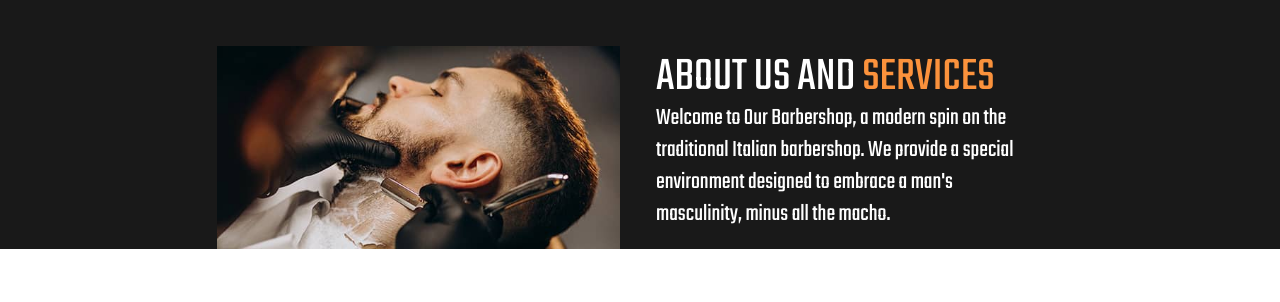
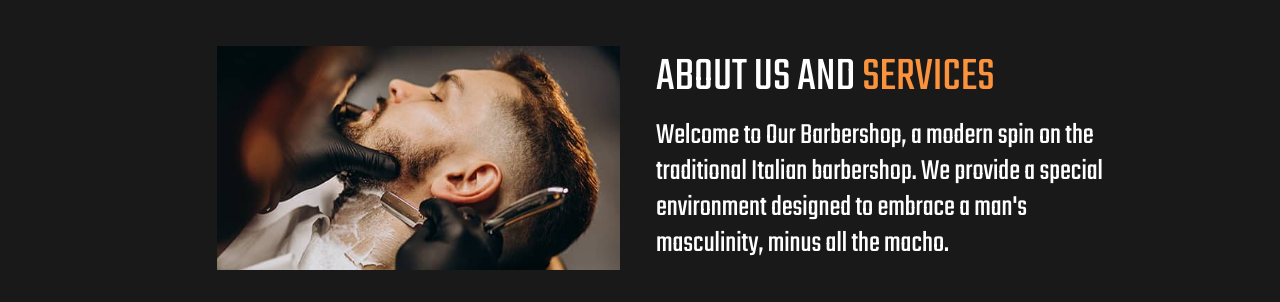
Before and after one commit to iKynz/barber-page, a website: page src/index.html in a window 1280 px wide. Shown: the part 762-1064 px from the top of the page. Before the commit the page ends 1011 px from the top, so only its background shows below. Drawn offline with nearby package versions, Linux system fonts and the light colour scheme.

Commit message:
Alteração no texto da primeira section e mudanças no mobile

```diff
--- a/src/index.html
+++ b/src/index.html
@@ -56,13 +56,13 @@
 
     <!-- Section 1 -->
     <section class="bg-black/90">
-        <div class="flex flex-col md:flex-row justify-center">
+        <div class="flex flex-col md:flex-row justify-center pb-8">
             <div class="mt-12 px-4 flex flex-1 justify-center md:justify-end">
                 <img src="./img/section_1.jpg" alt="barba" class="w-screen lg:w-2/3">
             </div>
             <div class="flex flex-1 flex-col text-white text-center md:text-start p-2 md:px-5 md:mt-12 text-2xl">
                 <h4 class="md:text-5xl">ABOUT US AND <span class="text-orange-400">SERVICES</span></h4>
-                <p class="md:w-96 md:text-2xl">
+                <p class="md:w-9/12 md:text-3xl md:mt-4">
                     Welcome to Our Barbershop, a modern spin on the traditional Italian barbershop. We provide a special
                     environment designed to embrace a man's masculinity, minus all the macho.
                 </p>
```
Also changed, not shown: vercel.json (deleted).
